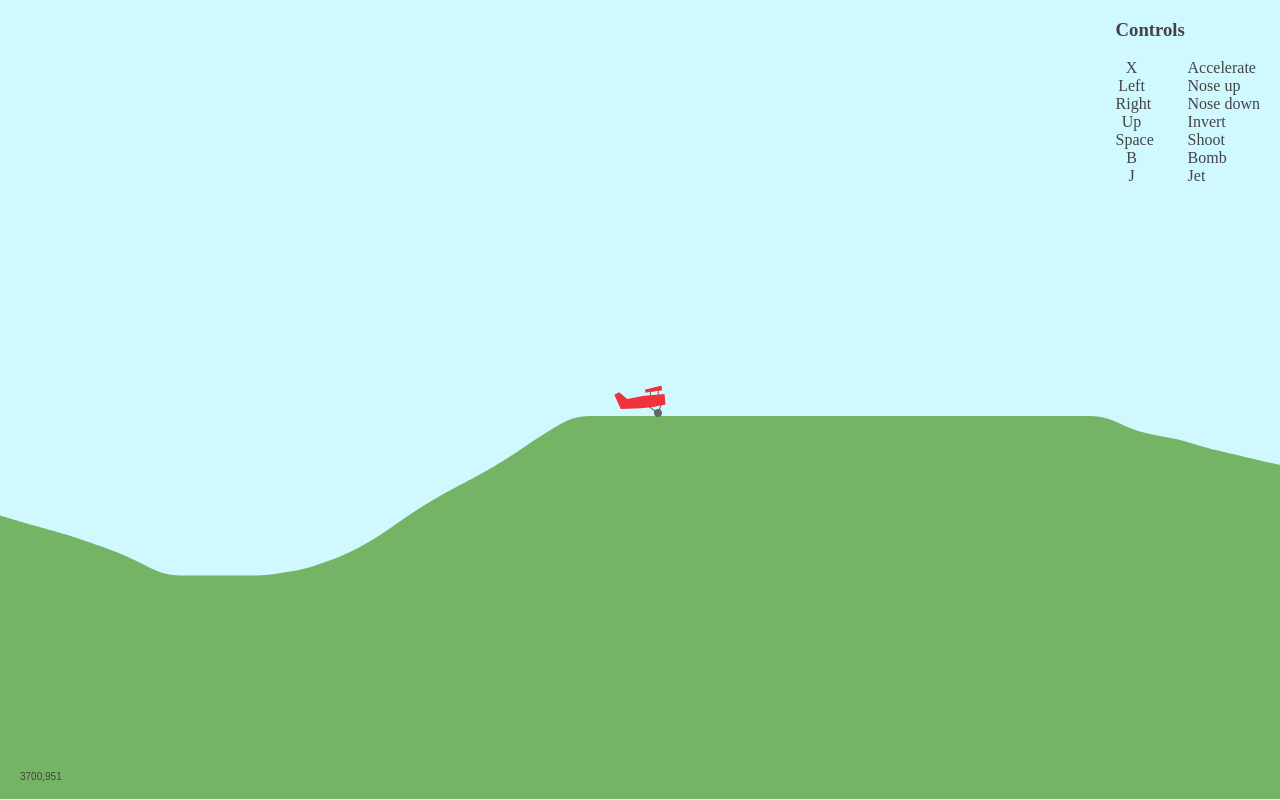
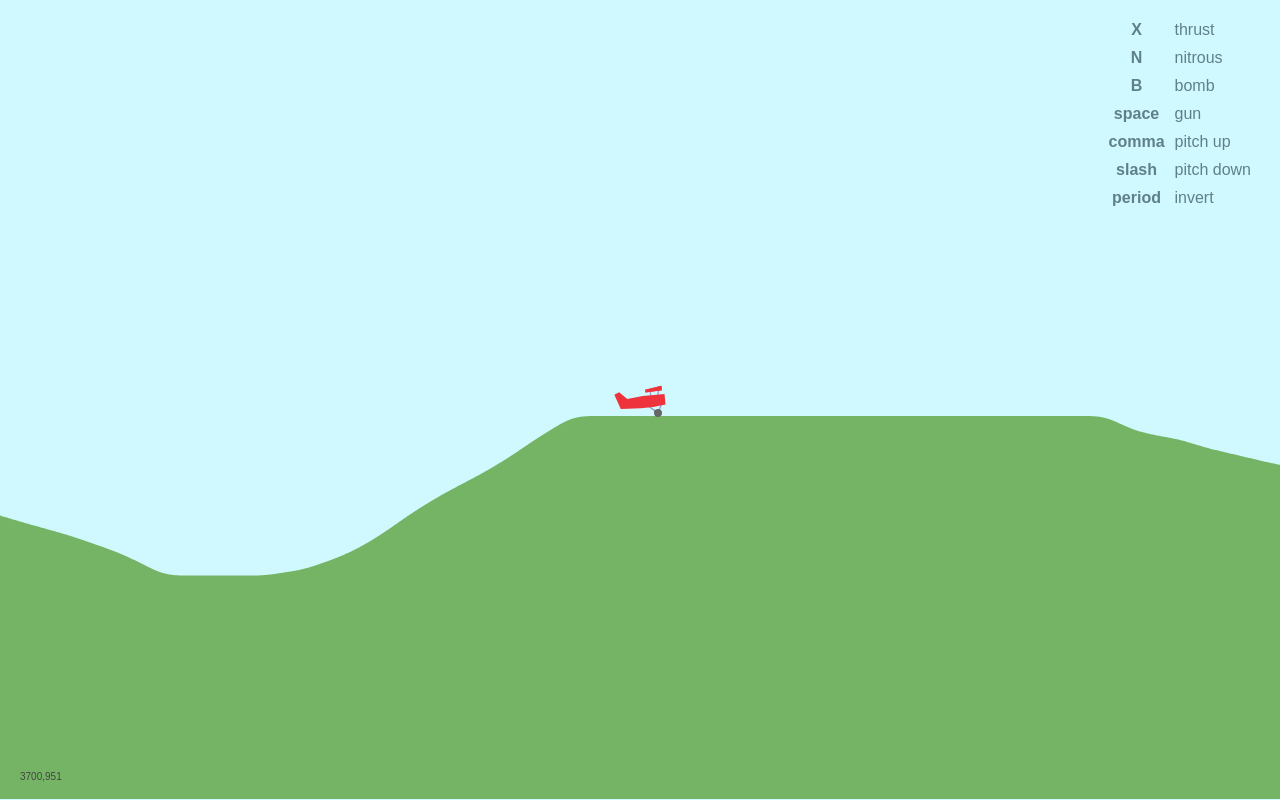
Before and after one commit to mohrgould/biplane, a website with bundled scripts: page index.html in a window 1280 px wide. Built offline with nearby package versions, Linux system fonts and the light colour scheme; files whose address does not match are found by name.

Commit message:
Tweak controls and update help message

```diff
--- a/index.html
+++ b/index.html
@@ -20,14 +20,21 @@ div, canvas {
 
 dl {
   float: left;
-  margin: 0;
   text-align: center;
+  margin: 1em 1.5em;
+  font-family: sans-serif;
+  color: #608088;
+}
+
+dt, dd {
+  margin: 5px;
 }
 
 dt {
   float: left;
   clear: both;
-  width: 2em;
+  width: 3.5em;
+  font-weight: bold;
 }
 
 dd {
--- a/src/entities/Plane.js
+++ b/src/entities/Plane.js
@@ -56,10 +56,10 @@ module.exports = function Plane (world, x, y) {
   this.draw = function (ctx) {
     if (inverted) ctx.scale(1, -1);
 
-    ctx.lineWidth = 1;
-    ctx.strokeStyle = '#666';
+    ctx.lineWidth = 1.3;
 
     // gear linkage
+    ctx.strokeStyle = '#99c';
     ctx.beginPath();
     ctx.moveTo(0, 0);
     ctx.lineTo(width/3, height/1.4);
@@ -67,6 +67,7 @@ module.exports = function Plane (world, x, y) {
     ctx.stroke();
 
     // wing linkage
+    ctx.strokeStyle = '#99c';
     ctx.beginPath();
     ctx.moveTo(width/4.5, 0);
     ctx.lineTo(width/4.5, -height/2.5);
@@ -142,8 +143,8 @@ module.exports = function Plane (world, x, y) {
       }
     }
 
-    if (world.keys.isDown('J')) {
-      this.v = Math.min(this.v + (dur / 1000), 5);
+    if (world.keys.isDown('N')) {
+      this.v = Math.min(this.v + (dur / 1000), 1);
       if (maySmoke) {
         maySmoke = false;
         world.add(new Smoke(world, this.x, this.y, 12, [255, 255, 255]));
@@ -157,21 +158,21 @@ module.exports = function Plane (world, x, y) {
 
     // handle pitch up/down
 
-    if (world.keys.isDown('LEFT')) {
+    if (world.keys.isDown('COMMA')) {
       this.r -= Math.min(0.3, this.v) * dur / 80 * (inverted ? -1 : 1);
       if (this.r < 0) this.r += Math.PI * 2;
       this.r = this.r % (Math.PI * 2)
       this.v *= Math.pow(0.9998, dur);
     }
 
-    if (world.keys.isDown('RIGHT')) {
+    if (world.keys.isDown('SLASH')) {
       this.r += Math.min(0.3, this.v) * dur / 80 * (inverted ? -1 : 1);
       if (this.r < 0) this.r += Math.PI * 2;
       this.r = this.r % (Math.PI * 2)
       this.v *= Math.pow(0.9998, dur);
     }
 
-    if (world.keys.isDown('UP') || world.keys.isDown('DOWN')) {
+    if (world.keys.isDown('PERIOD')) {
       if (mayFlip) {
         mayFlip = false;
         inverted = !inverted;
@@ -222,7 +223,7 @@ module.exports = function Plane (world, x, y) {
 
     // limit velocity unless the jet is firing
 
-    if (!world.keys.isDown('J')) {
+    if (!world.keys.isDown('N')) {
       this.v = Math.min(0.4, this.v);
     }
 
--- a/src/index.js
+++ b/src/index.js
@@ -52,16 +52,15 @@ for (var i=0; i<locs.length; i++)  {
 var guide = document.createElement('div');
 guide.style.position = 'absolute';
 guide.style.top = 0;
-guide.style.right = '20px';
-guide.style.color = '#444';
-guide.innerHTML = '<h3>Controls</h3><dl>' +
-  '<dt>X</dt><dd>Accelerate</dd>' +
-  '<dt>Left</dt><dd>Nose up</dd>' +
-  '<dt>Right</dt><dd>Nose down</dd>' +
-  '<dt>Up</dt><dd>Invert</dd>' +
-  '<dt>Space</dt><dd>Shoot</dd>' +
-  '<dt>B</dt><dd>Bomb</dd>' +
-  '<dt>J</dt><dd>Jet</dd>' +
+guide.style.right = 0;
+guide.innerHTML = '<dl>' +
+  '<dt>X</dt><dd>thrust</dd>' +
+  '<dt>N</dt><dd>nitrous</dd>' +
+  '<dt>B</dt><dd>bomb</dd>' +
+  '<dt>space</dt><dd>gun</dd>' +
+  '<dt>comma</dt><dd>pitch up</dd>' +
+  '<dt>slash</dt><dd>pitch down</dd>' +
+  '<dt>period</dt><dd>invert</dd>' +
   '</dl>';
 
 var lastTs = null;
--- a/src/keys.js
+++ b/src/keys.js
@@ -6,6 +6,8 @@ module.exports = function (document) {
     DOWN: 40,
     J: 74,
     B: 66,
+    N: 78,
+    V: 86,
     X: 88,
     Y: 89,
     Z: 90,
```
